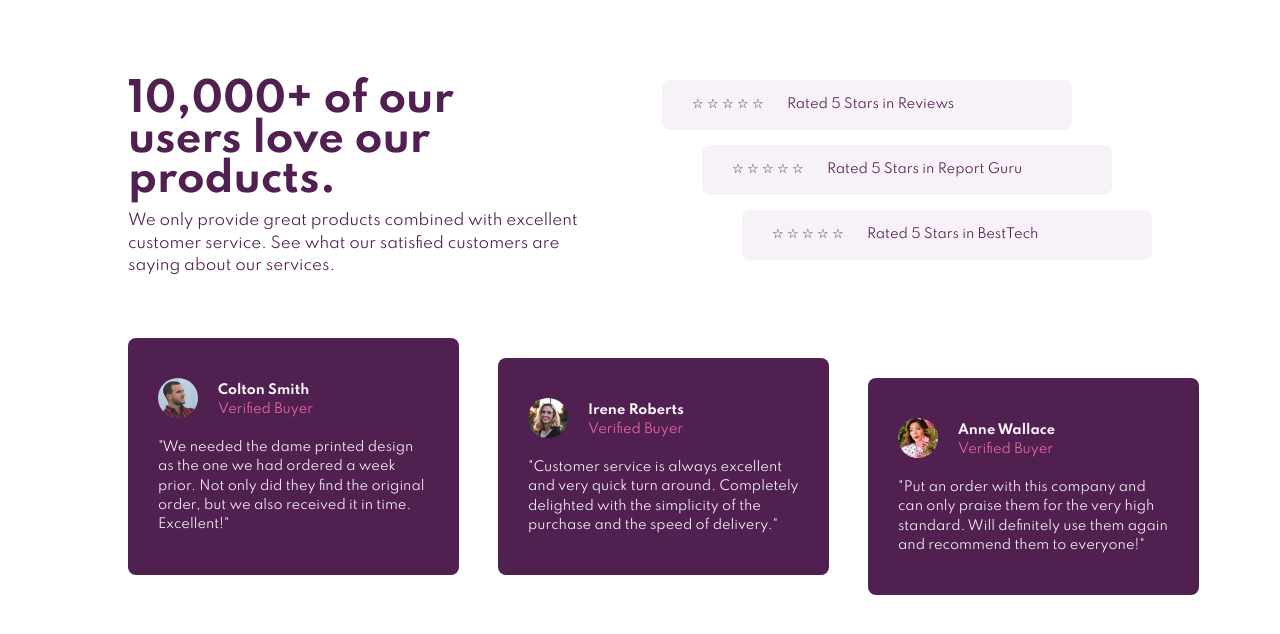
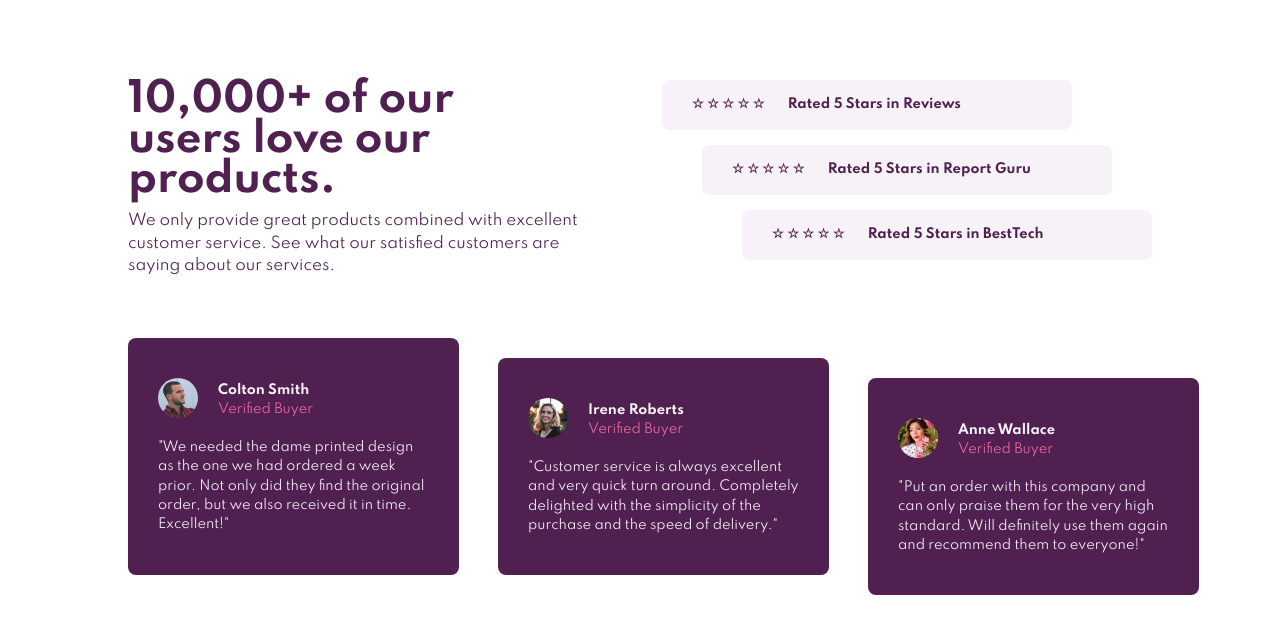
Before and after one commit to Slimake/product-page, a plain HTML site: page index.html in a window 1280 px wide. Drawn offline with Linux system fonts and the light colour scheme.

Commit message:
Modified CSS

```diff
--- a/styles.css
+++ b/styles.css
@@ -61,7 +61,7 @@ body {
 	padding: 15px 30px;
 	border-radius: 8px;
 	font-size: 13px;
-	font-weigth: 600px;
+	font-weight: 600;
 }
 
 .stars span {
```
